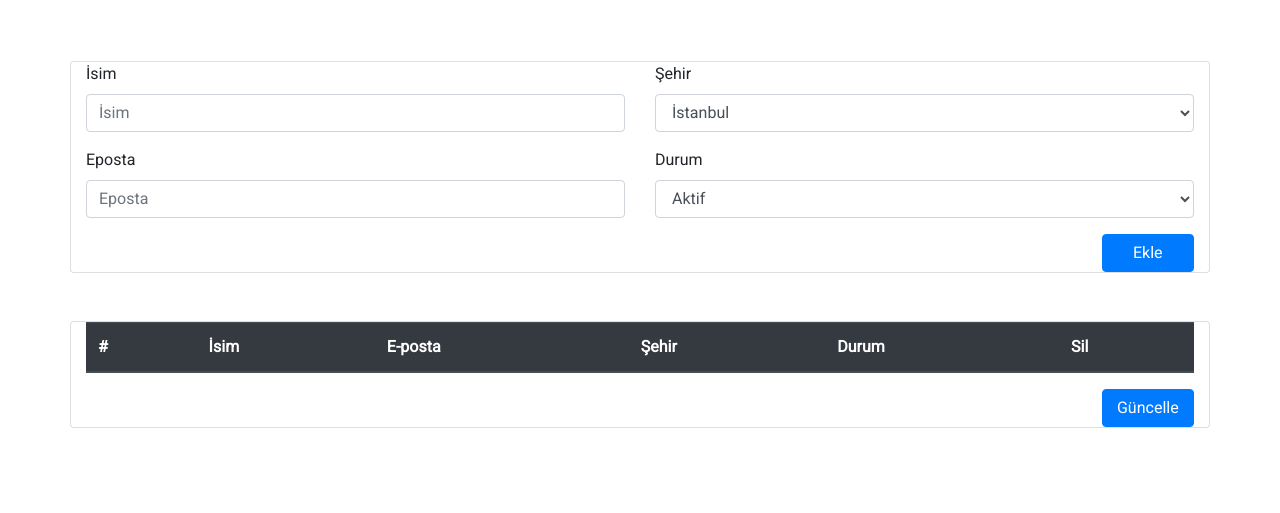
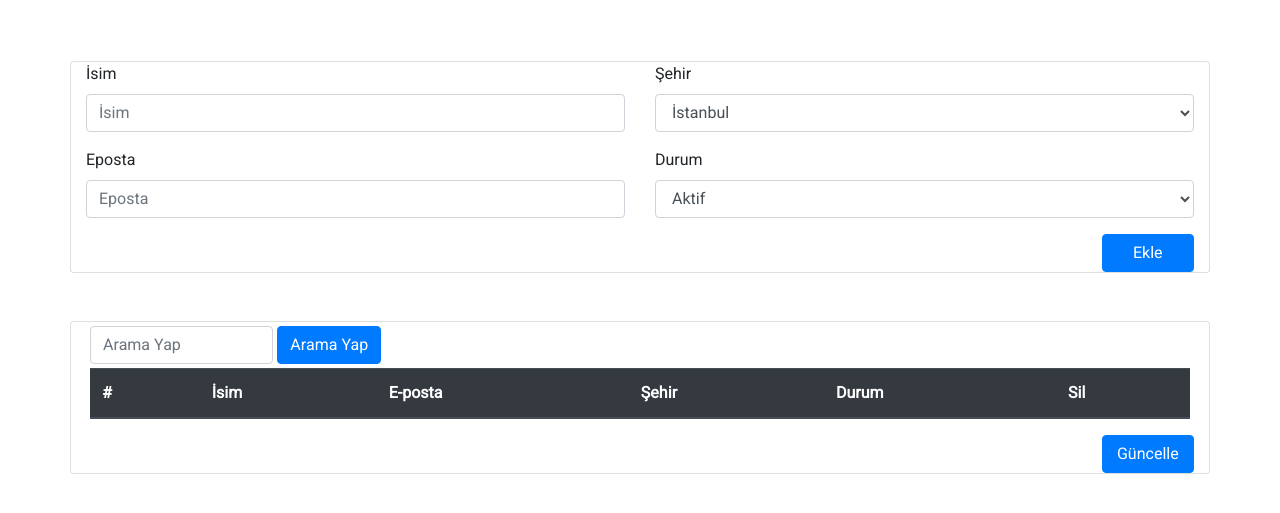
Before and after one commit to onursenturk/bravo, a website: page index.html in a window 1280 px wide. Shown: the part 131-644 px from the top of the page. Drawn offline with nearby package versions, Linux system fonts and the light colour scheme; a web font is replaced by a local one.

Commit message:
searchArea sadece html olarak eklendi

```diff
--- a/index.html
+++ b/index.html
@@ -53,6 +53,11 @@
 
 		<section id="data-table" class="table-area pt-5"> <!-- tablo burada -->
 			<div class="container card">
+				<div class="searchArea row mr-1 ml-1 mt-1 mb-1">
+					<input type="" class="form-control col-2 mr-1 " placeholder="Arama Yap" id="searchInput" name="">
+					<button  class="btn btn-primary" id="SearchInputButton">Arama Yap</button>
+				</div>
+				<div class=" tableArea row mr-1 ml-1">
 					<table class="table" id="usertable">
 						<thead class="thead-dark " id="tablehead">
 							<tr>
@@ -70,6 +75,8 @@
 							</tr>
 						</tbody>
 					</table>
+				</div>
+
 				<button class="btn btn-primary offset-11" id="save">Güncelle</button>
 			</div>
 		</section>
--- a/src/js/table.js
+++ b/src/js/table.js
@@ -208,6 +208,10 @@ var thead  = document.getElementById('tablehead');
 		var row = document.querySelectorAll('tr');
 		row.innerHTML = '' ;
 		this.CreateHeader();
+		this.SearchUsername();
+	}
+
+	BravoTable.prototype.SearchUsername = function () {
 	}
 
 	function extendDefaults(source, properties) {
```
Lines whose indentation alone changed are shown as unchanged.
